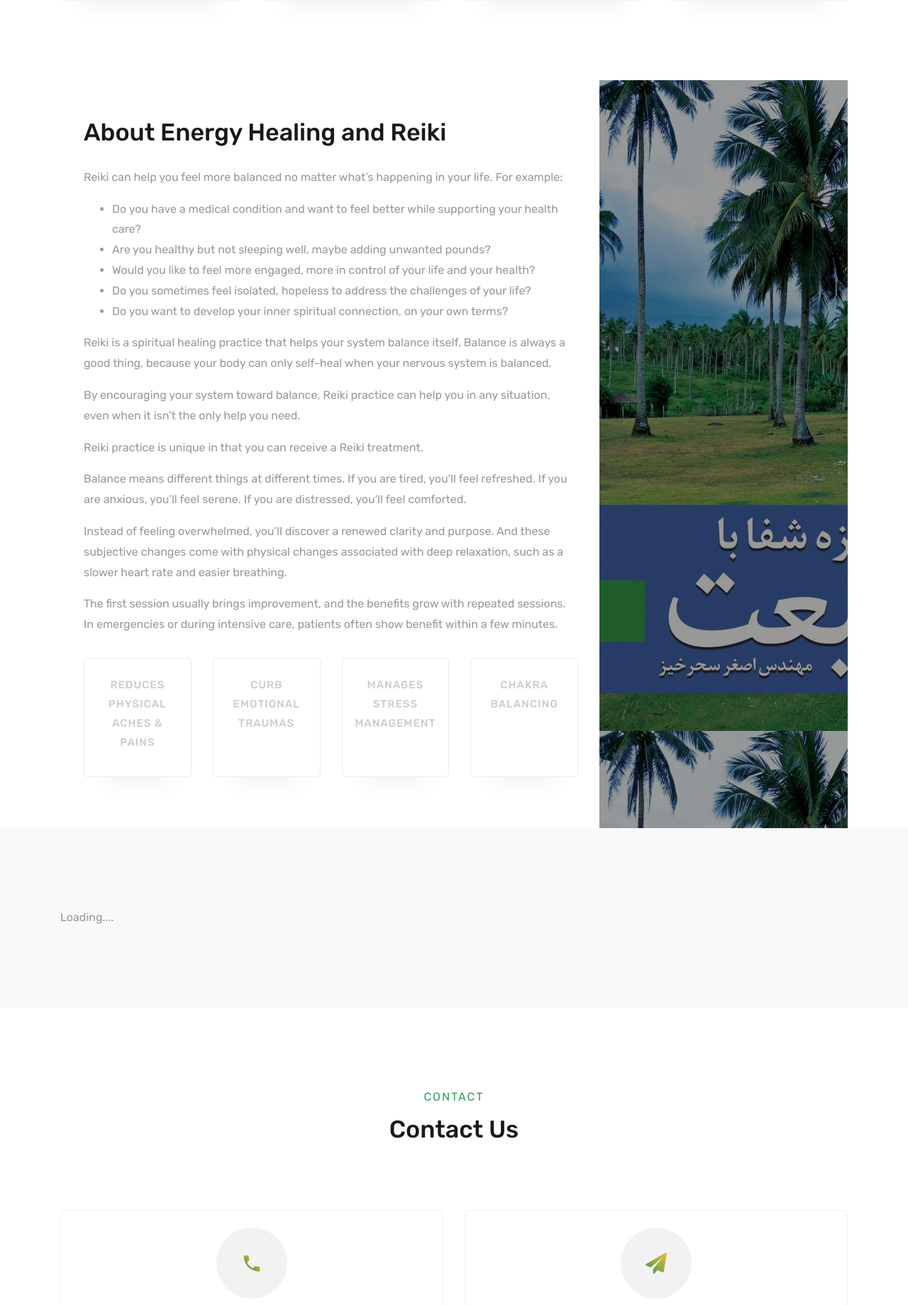
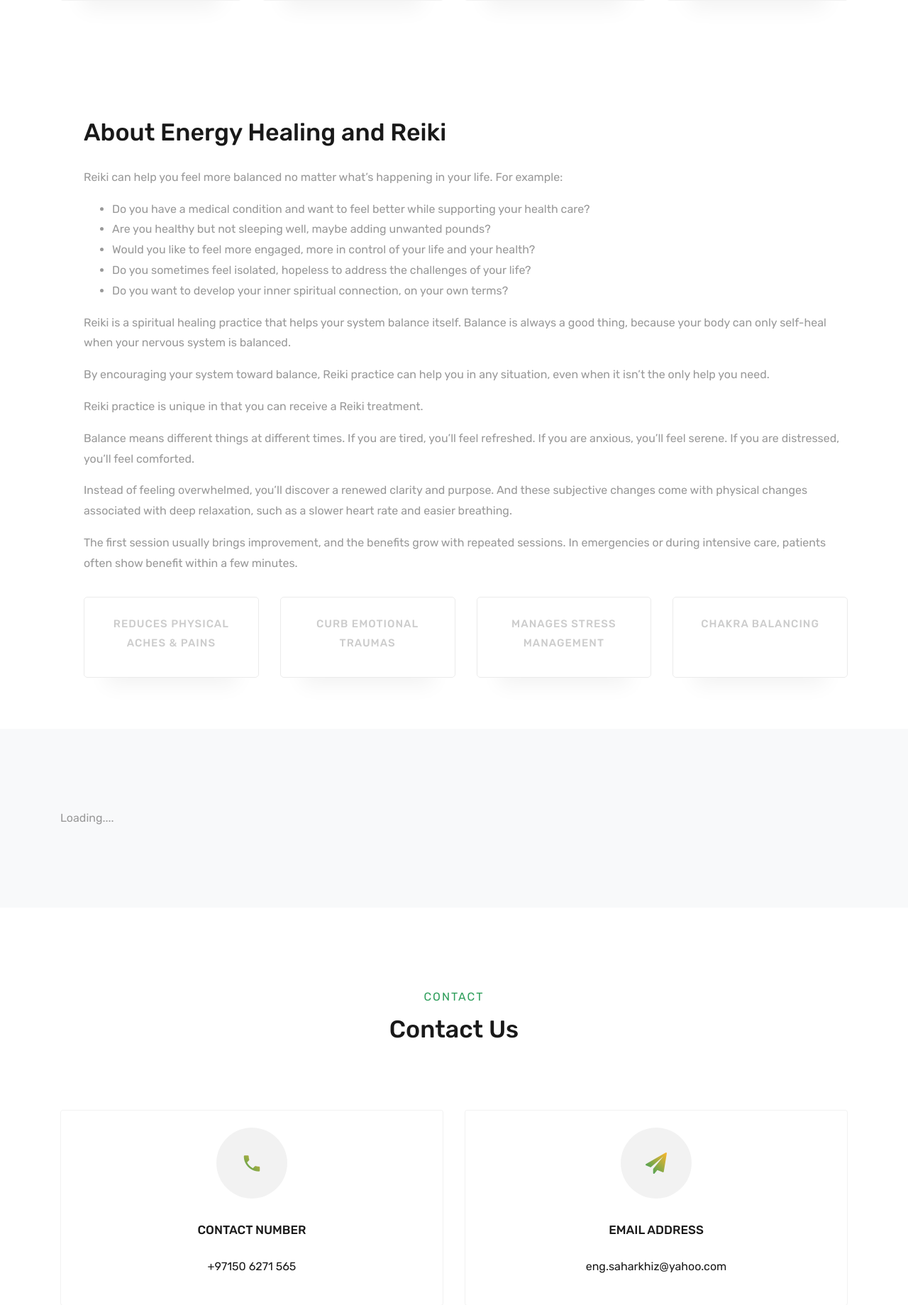
Before and after one commit to saharkiz/energy-healing, a PHP site: page / in a window 1280 px wide. Shown: the part 2935-4774 px from the top of the page at 71% size. Run offline with PHP 8.4, Linux system fonts and the light colour scheme; some web fonts are replaced.

Commit message:
Update index.php

```diff
--- a/index.php
+++ b/index.php
@@ -270,7 +270,7 @@
       <div class="container">
         <div class="row d-flex">
 
-          <div class="col-md-6 col-lg-8 pl-lg-5 py-5">
+          <div class="col-md-12 col-lg-12 pl-lg-5 py-5">
             <div class="row justify-content-start pb-3">
               <div class="col-md-12 heading-section ftco-animate">
                 <h2 class="mb-4">About Energy Healing and Reiki</h2>
@@ -329,10 +329,6 @@ The first session usually brings improvement, and the benefits grow with repeate
                   </div>
                 </div>
               </div>
-            </div>
-          </div>
-	   <div class="col-md-6 col-lg-4 d-flex">
-            <div class="img d-flex align-self-stretch align-items-center" style="background: transparent;background-image:url(images/about-us.jpg);">
             </div>
           </div>
         </div>
```
